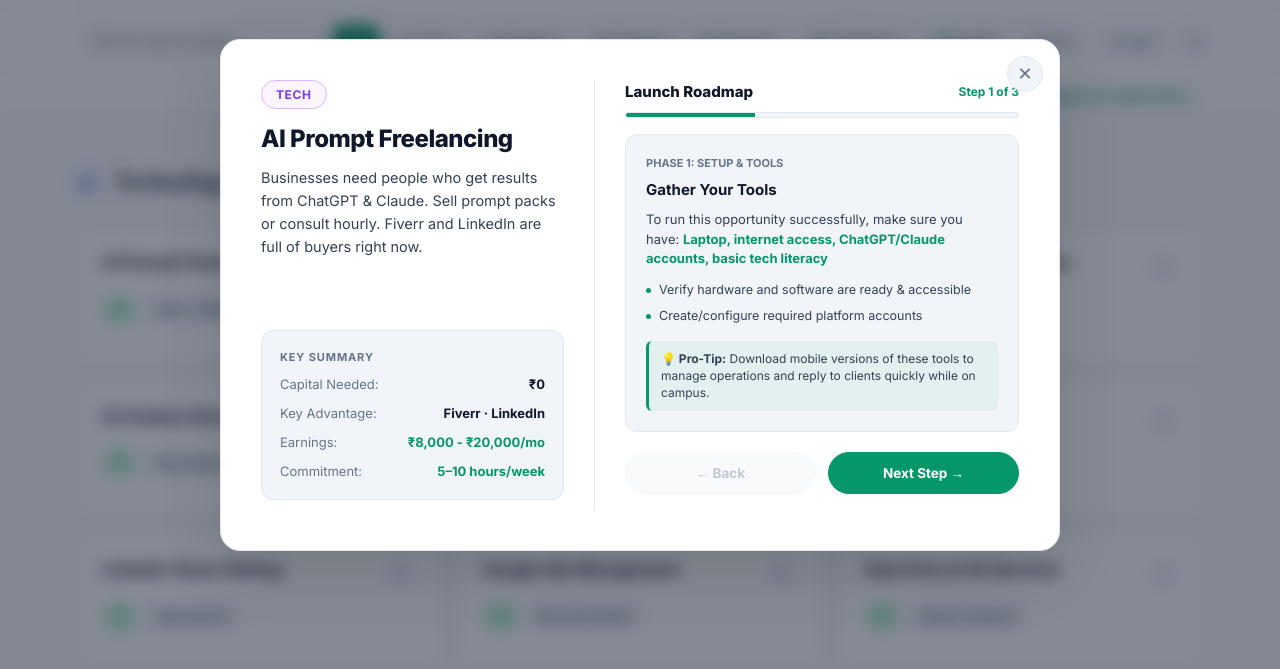
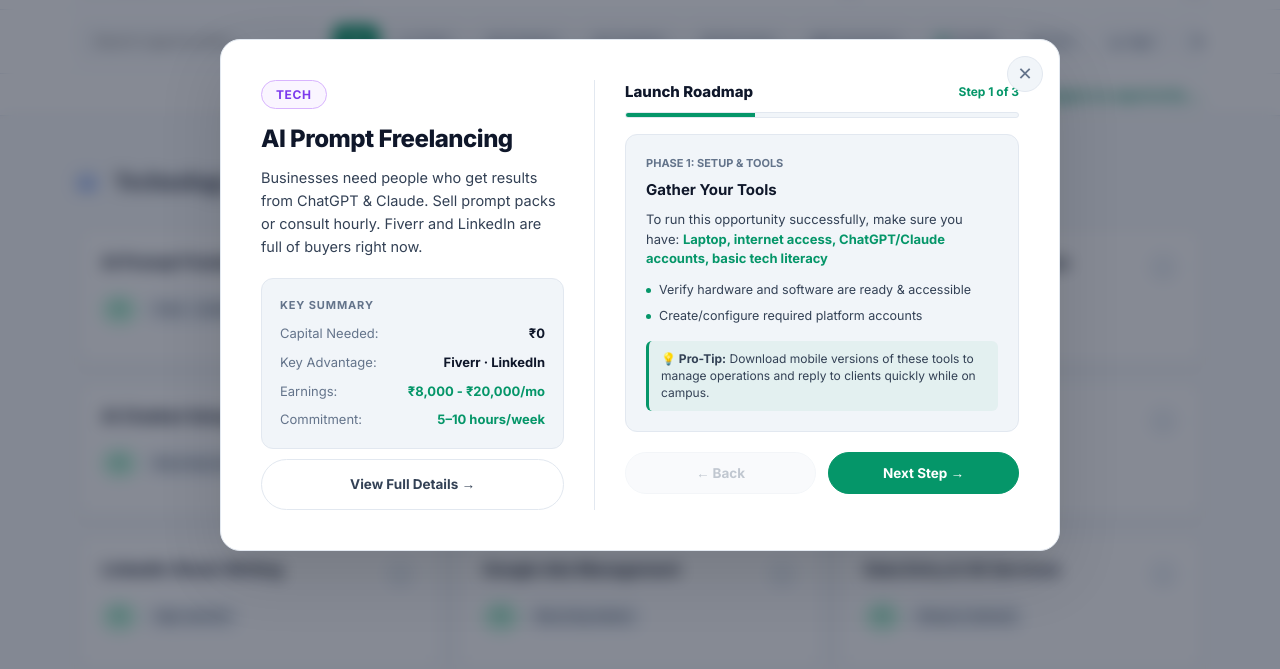
Before and after one commit to tuvijith-09/Aptova_Prelaunch, a plain HTML site: page frontend/explore.html in a window 1280 px wide. Both pictures are taken after a click on the element 258 px from the left and 915 px from the top of the page. Shown: the part 620-1289 px from the top of the page. Drawn offline with Linux system fonts and the light colour scheme.

Commit message:
Update explore.html

```diff
--- a/frontend/explore.html
+++ b/frontend/explore.html
@@ -1699,6 +1699,10 @@
                 <div style="display: flex; justify-content: space-between; font-size: 13px;"><span style="color: var(--muted);">Commitment:</span><strong style="color: var(--primary);">${enriched.commitment}</strong></div>
               </div>
             </div>
+
+            <a href="opportunity-detail.html?name=${encodeURIComponent(d.n)}" class="btn-step btn-step-secondary" style="text-decoration: none; width: 100%; box-sizing: border-box;">
+              View Full Details →
+            </a>
           </div>
 
           <div class="split-right">
```
